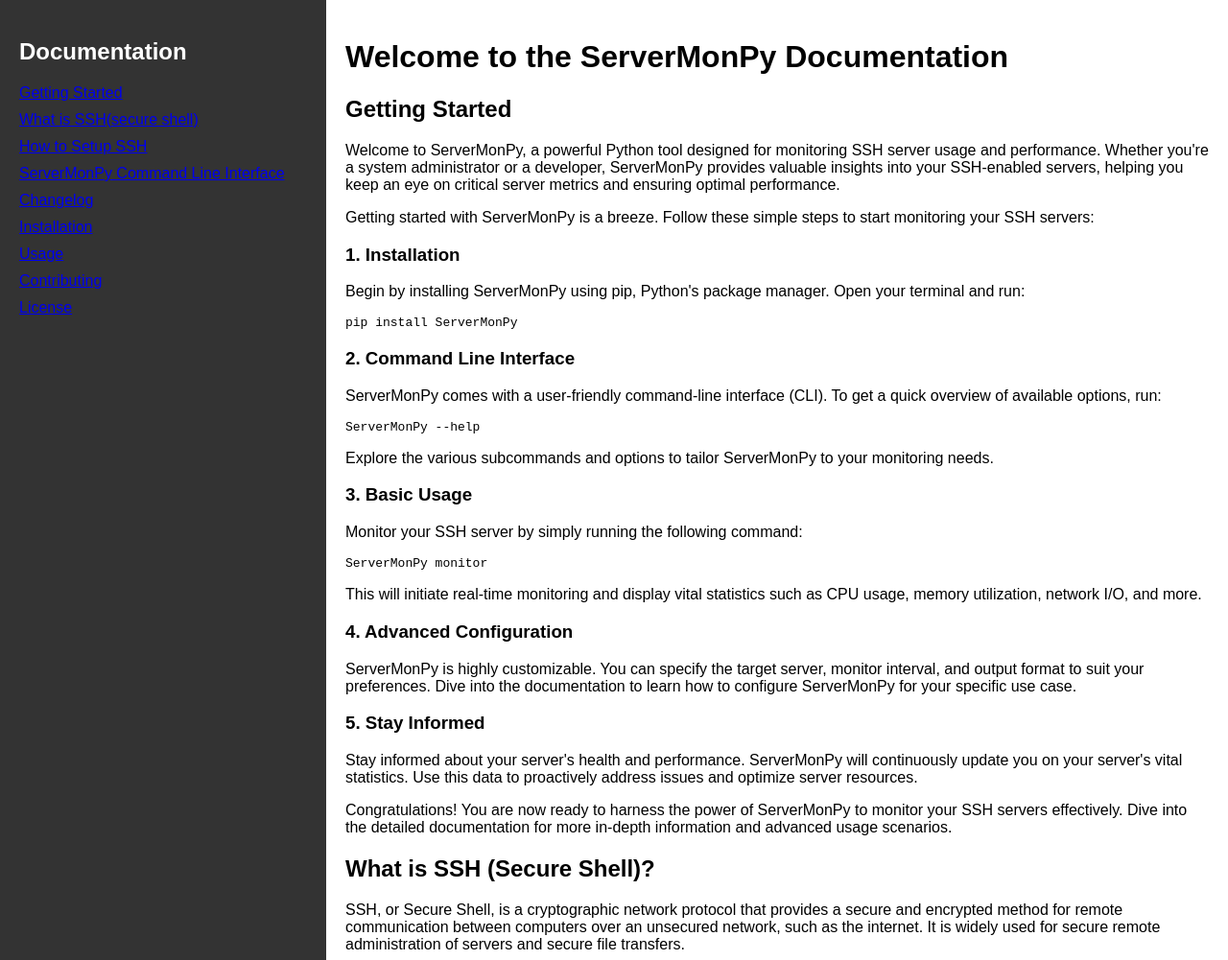
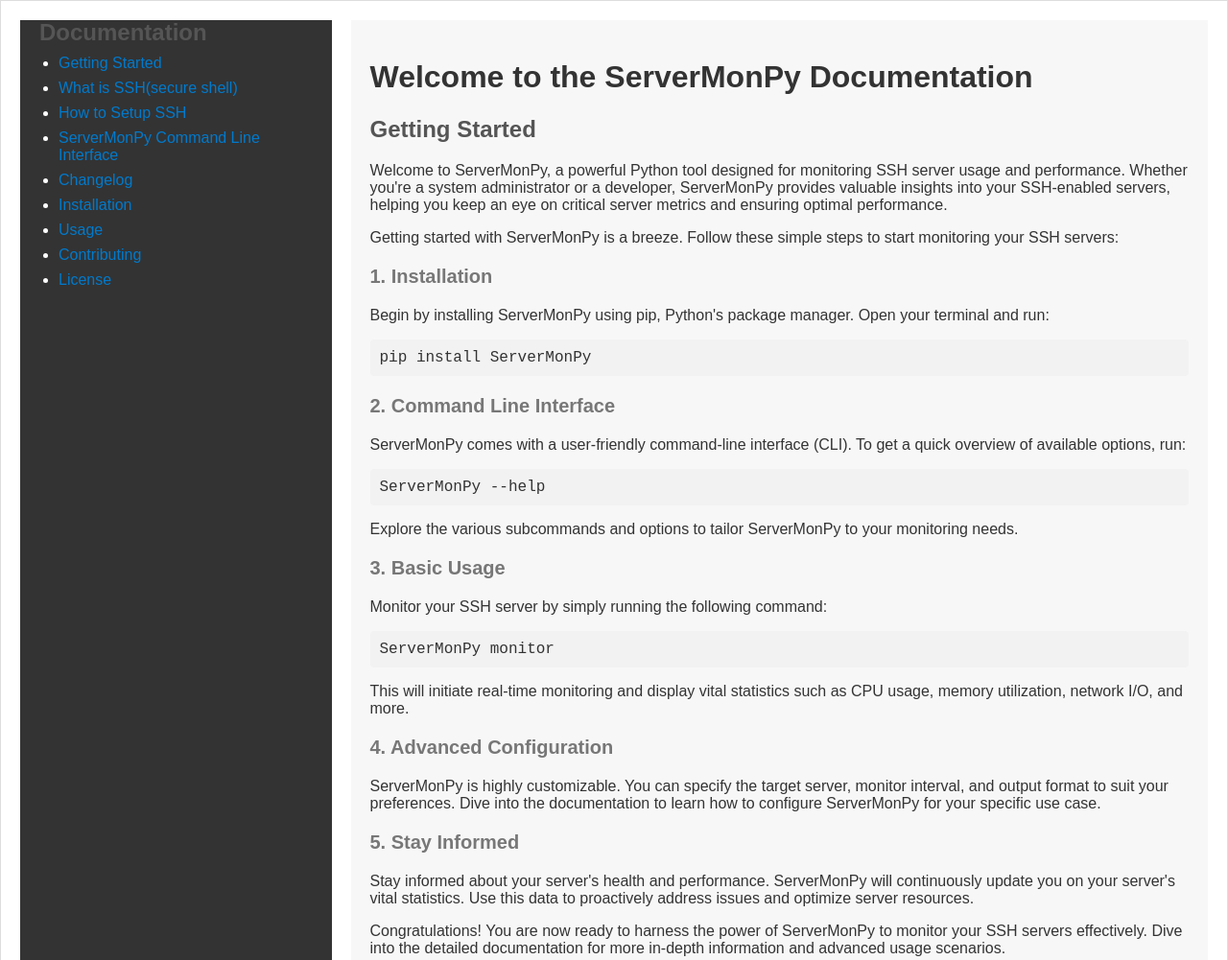
Before and after one commit to rubikproxy/ServerMonPy, a plain HTML site: page index.html in a window 1280 px wide. Shown: the top 1001 px of the page at 96% size. Drawn offline with Linux system fonts and the light colour scheme.

Commit message:
Update index.html
Signed-off-by: Hemachandran R <94829963+hemachandran-r@users.noreply.github.com>

```diff
--- a/index.html
+++ b/index.html
@@ -3,38 +3,96 @@
 <head>
     <title>ServerMonPy Documentation</title>
    <style>
-        /* Basic CSS for styling */
     body {
         font-family: Arial, sans-serif;
         margin: 0;
         padding: 0;
+
     }
     .container {
         display: flex;
+        padding: 20px;
+        border: 1px solid #ddd;
+        box-shadow: 0 2px 4px rgba(0, 0, 0, 0.1);
     }
+
     .nav {
         flex: 1;
         background-color: #333;
         color: #fff;
         padding: 20px;
+        margin-right: 20px;
     }
+
     .nav ul {
-            list-style: none;
-            padding: 0;
+        list-style: disc; /* Use bullet points */
+        padding-left: 20px; /* Add indentation */
+        position: fixed; /* Fix the position */
+       /* top: 0; /* Position at the top of the viewport */
+        width: 250px; /* Adjust the width as needed */
     }
+
     .nav li {
-            margin-bottom: 10px;
+        margin-bottom: 8px; /* Reduce spacing between list items */
     }
+
     .content {
         flex: 3;
         padding: 20px;
+        background-color: #f7f7f7; /* Light gray background */
+        color: #333; /* Dark text color */
     }
-    </style>
+
+    a {
+        text-decoration: none; /* Remove underlines */
+        color: #007acc; /* Blue link color */
+    }
+
+    a:hover {
+        text-decoration: underline; /* Underline on hover */
+    }
+
+    h1, h2, h3 {
+        font-family: 'Arial', sans-serif;
+    }
+
+    h1 {
+        font-size: 32px; /* Larger font size for main headings */
+        color: #333;
+    }
+
+    h2 {
+        font-size: 24px; /* Slightly smaller for subheadings */
+        color: #555;
+    }
+
+    h3 {
+        font-size: 20px; /* Smaller for sub-subheadings */
+        color: #777;
+    }
+
+    pre {
+        background-color: #f2f2f2; /* Light gray background */
+        padding: 10px;
+        border-radius: 4px;
+        overflow-x: auto; /* Add horizontal scrollbar if needed */
+    }
+
+    code {
+        font-family: 'Courier New', monospace;
+    }
+
+
+    .d{
+        position: fixed;
+        top: 0;
+        width: 250px;
+    }</style>
 </head>
 <body>
     <div class="container">
         <div class="nav">
-            <h2>Documentation</h2>
+            <h2 class="d">Documentation</h2>
             <ul>
                 <li><a href="#getting-started">Getting Started</a></li>
                 <li><a href="#what-is-ssh">What is SSH(secure shell)</a></li>
```
Lines whose indentation alone changed are shown as unchanged.
